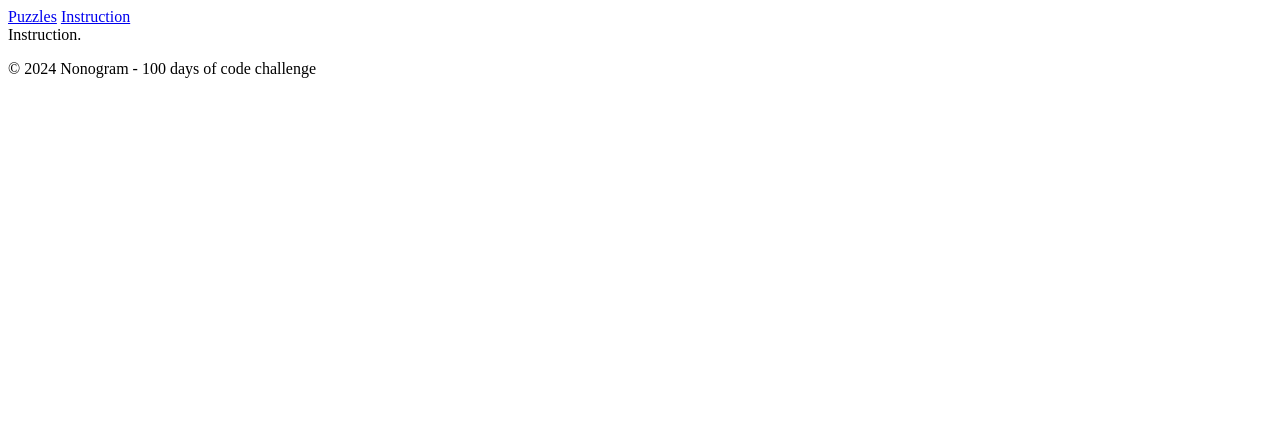
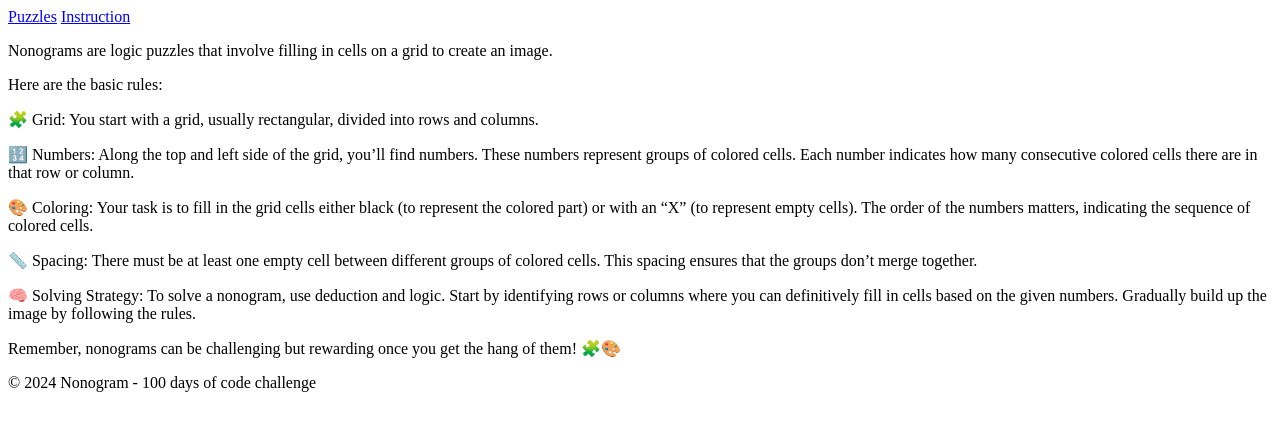
Before and after one commit to monpie3/nonogram, a Django app: page /instruction/ in a window 1280 px wide. Shown: the top 431 px of the page. Run offline with Django 5.2, Linux system fonts and the light colour scheme.

Commit message:
Add text to instruction.html

```diff
--- a/puzzles/templates/puzzles/instruction.html
+++ b/puzzles/templates/puzzles/instruction.html
@@ -2,5 +2,17 @@
 
 
 {% block content %}
-Instruction.
+<p>Nonograms are logic puzzles that involve filling in cells on a grid to create an image.</p>
+{% load static %}
+
+<div class="rules">
+    <p>Here are the basic rules:</p>
+
+    <p>🧩 Grid: You start with a grid, usually rectangular, divided into rows and columns.</p>
+    <p>🔢 Numbers: Along the top and left side of the grid, you’ll find numbers. These numbers represent groups of colored cells. Each number indicates how many consecutive colored cells there are in that row or column.</p>
+    <p>🎨 Coloring: Your task is to fill in the grid cells either black (to represent the colored part) or with an “X” (to represent empty cells). The order of the numbers matters, indicating the sequence of colored cells.</p>
+    <p>📏 Spacing: There must be at least one empty cell between different groups of colored cells. This spacing ensures that the groups don’t merge together.</p>
+    <p>🧠 Solving Strategy: To solve a nonogram, use deduction and logic. Start by identifying rows or columns where you can definitively fill in cells based on the given numbers. Gradually build up the image by following the rules.</p>
+    <p>Remember, nonograms can be challenging but rewarding once you get the hang of them! 🧩🎨</p>
+</div>
 {% endblock %}
```
